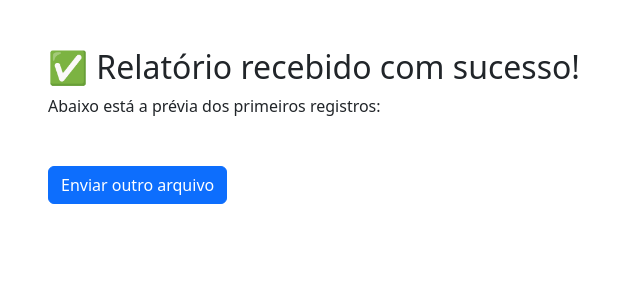
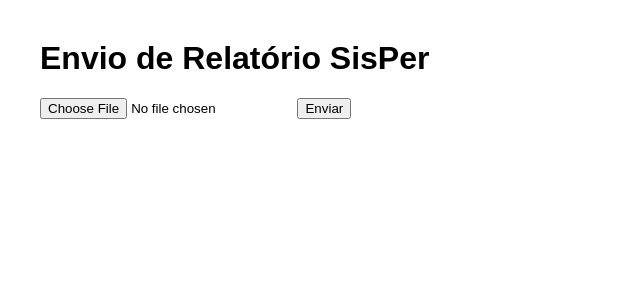
Before and after one commit to carlosws-slim/relatorio-sisper, a Flask app: page / in a window 1280 px wide. Shown: the top 300 px of the page, without its empty margins (0-640 px from the left). Run offline with Flask 3, Linux system fonts and the light colour scheme.

Commit message:
Update index.html

```diff
--- a/templates/index.html
+++ b/templates/index.html
@@ -1,15 +1,28 @@
-<!DOCTYPE html>
-<html>
-<head>
-    <title>Relatório Processado</title>
-    <link rel="stylesheet" href="https://cdn.jsdelivr.net/npm/bootstrap@5.3.3/dist/css/bootstrap.min.css">
-</head>
-<body class="p-5">
-    <h2>✅ Relatório recebido com sucesso!</h2>
-    <p>Abaixo está a prévia dos primeiros registros:</p>
-    <div class="mt-4">
-        {{ tabela | safe }}
-    </div>
-    <a class="btn btn-primary mt-4" href="{{ url_for('upload') }}">Enviar outro arquivo</a>
-</body>
+<!doctype html>
+<html lang="pt-br">
+  <head>
+    <meta charset="utf-8">
+    <title>Upload de Relatório</title>
+    <style>
+      body { font-family: Arial; margin: 40px; }
+      .mensagem { margin-top: 20px; color: green; font-weight: bold; }
+      table { border-collapse: collapse; width: 100%; margin-top: 30px; }
+      th, td { border: 1px solid #ccc; padding: 8px; text-align: left; }
+      th { background-color: #eee; }
+    </style>
+  </head>
+  <body>
+    <h1>Envio de Relatório SisPer</h1>
+    <form method="POST" enctype="multipart/form-data">
+      <input type="file" name="arquivo" accept=".xlsx" required>
+      <button type="submit">Enviar</button>
+    </form>
+    {% if mensagem %}
+      <div class="mensagem">{{ mensagem }}</div>
+    {% endif %}
+    {% if tabela %}
+      <h2>Visualização do Relatório</h2>
+      {{ tabela|safe }}
+    {% endif %}
+  </body>
 </html>
```
